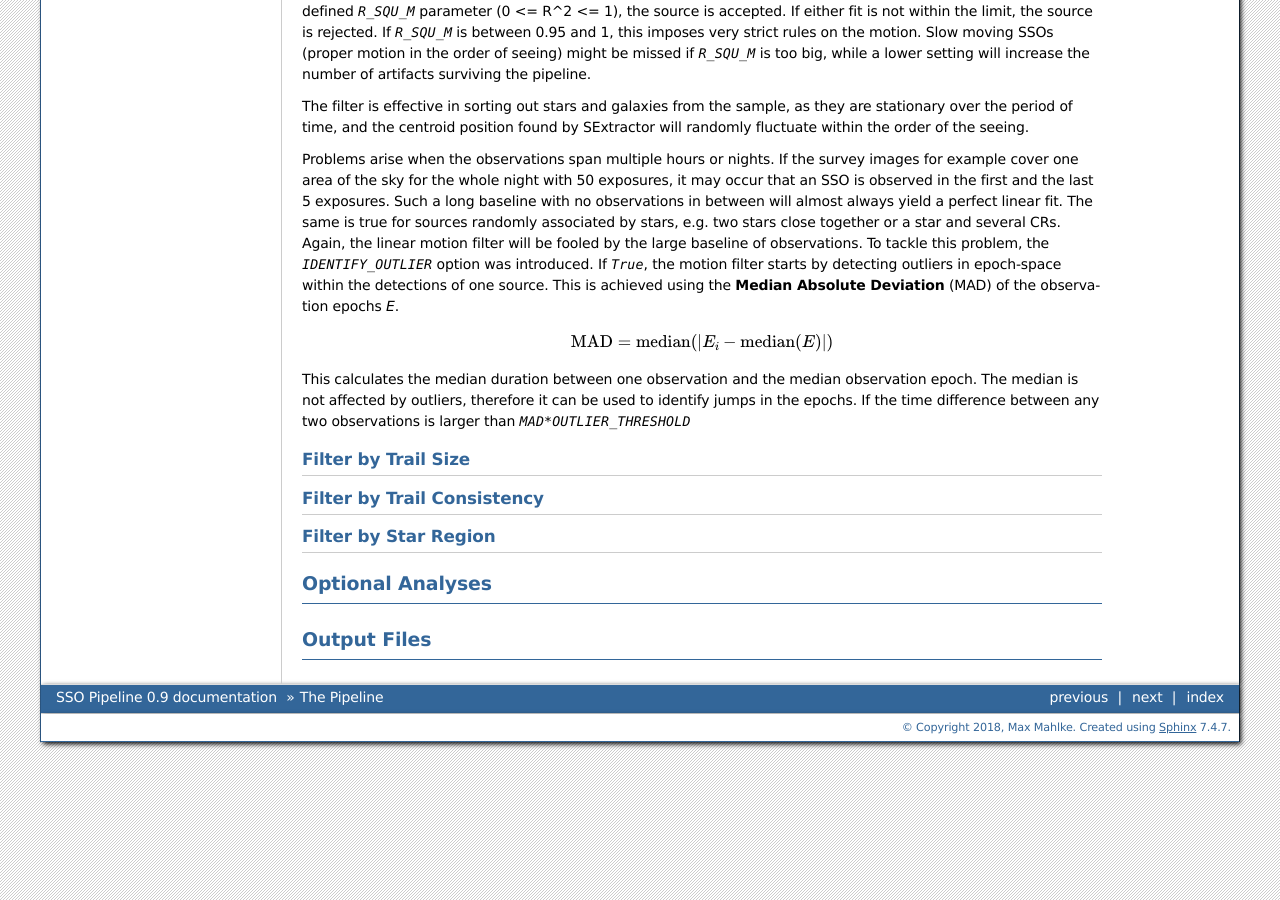
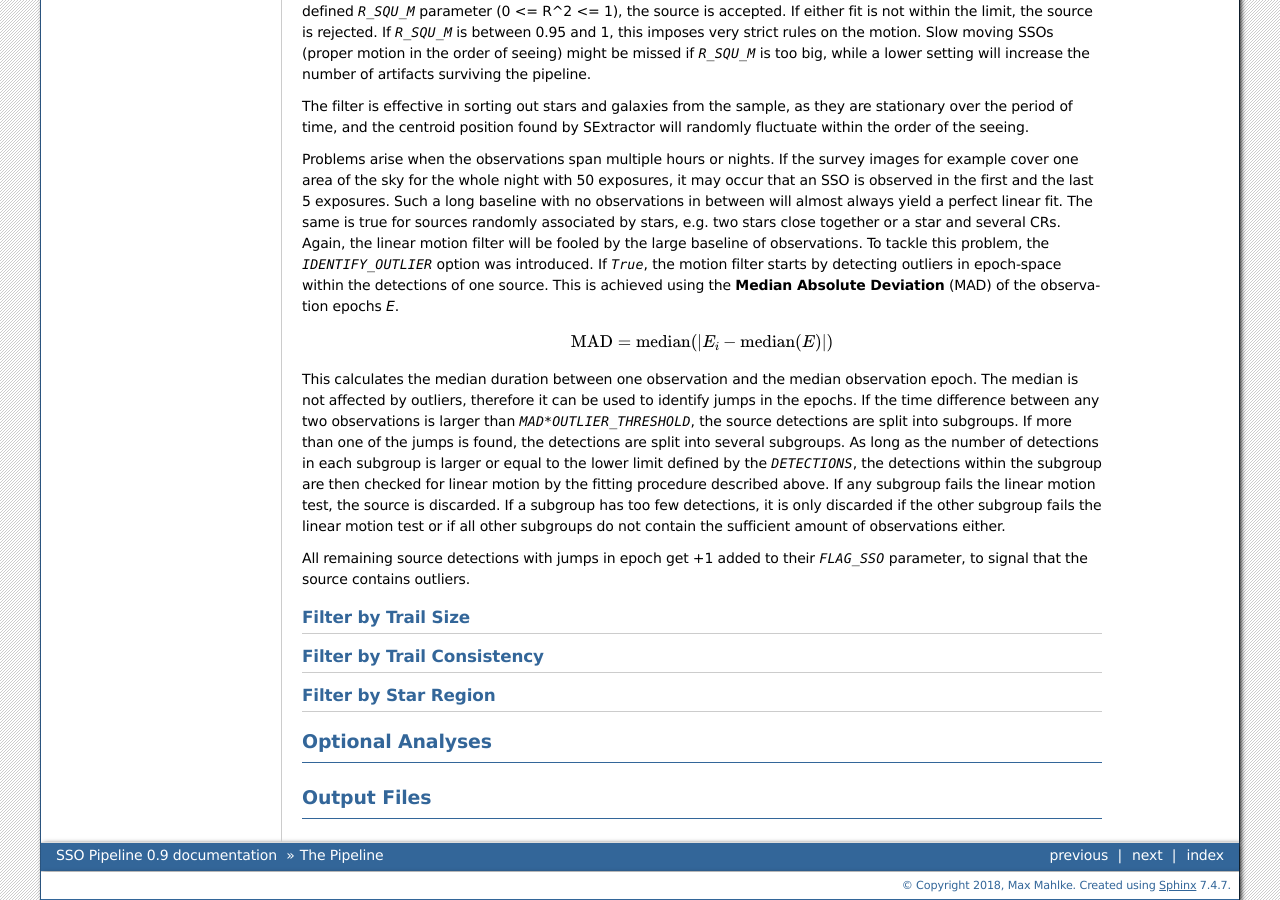
Before and after one commit to maxmahlke/ssos, a Sphinx documentation site: the page built from docs/pipeline.rst, in a window 1280 px wide and 900 px high, scrolled down 995 px. Built offline with Sphinx 7.4.7, drawn with Linux system fonts in a browser that asks for light colours.

Commit message:
More docs

```diff
--- a/docs/pipeline.rst
+++ b/docs/pipeline.rst
@@ -46,7 +46,12 @@ To tackle this problem, the `IDENTIFY_OUTLIER` option was introduced. If `True`,
 
    \mathrm{MAD} = \mathrm{median}(|E_{i} - \mathrm{median}(E)|)
 
-This calculates the median duration between one observation and the median observation epoch. The median is not affected by outliers, therefore it can be used to identify jumps in the epochs. If the time difference between any two observations is larger than `MAD*OUTLIER_THRESHOLD`
+This calculates the median duration between one observation and the median observation epoch. The median is not affected by outliers, therefore it can be used to identify jumps in the epochs. If the time difference between any two observations is larger than `MAD*OUTLIER_THRESHOLD`, the source detections are split into subgroups. If more than one of the jumps is found, the detections are split into several subgroups.
+As long as the number of detections in each subgroup is larger or equal to the lower limit defined by the `DETECTIONS`, the detections within the subgroup are then checked for linear motion by the fitting procedure described above. If any subgroup fails the linear motion test, the source is discarded. If a subgroup has too few detections, it is only discarded if the other subgroup fails the linear motion test or if all other subgroups do not contain the sufficient amount of observations either.
+
+All remaining source detections with jumps in epoch get +1 added to their `FLAG_SSO` parameter, to signal that the source contains outliers.
+
+
 
 Filter by Trail Size
 --------------------
```
